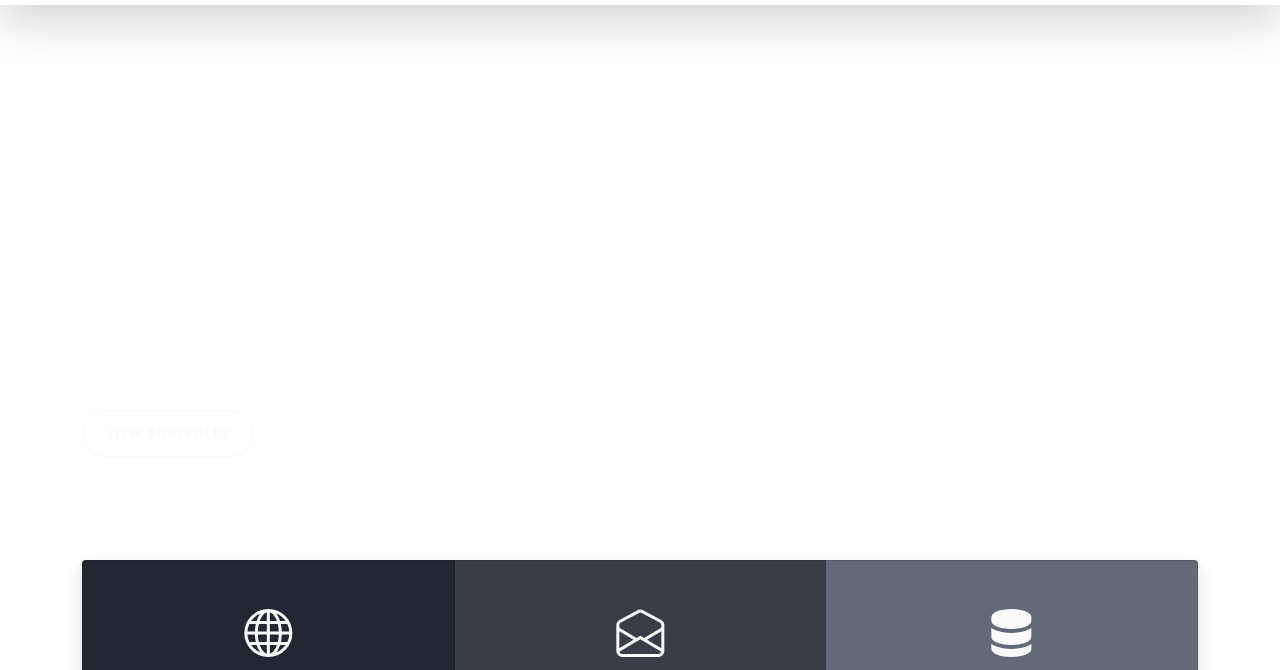
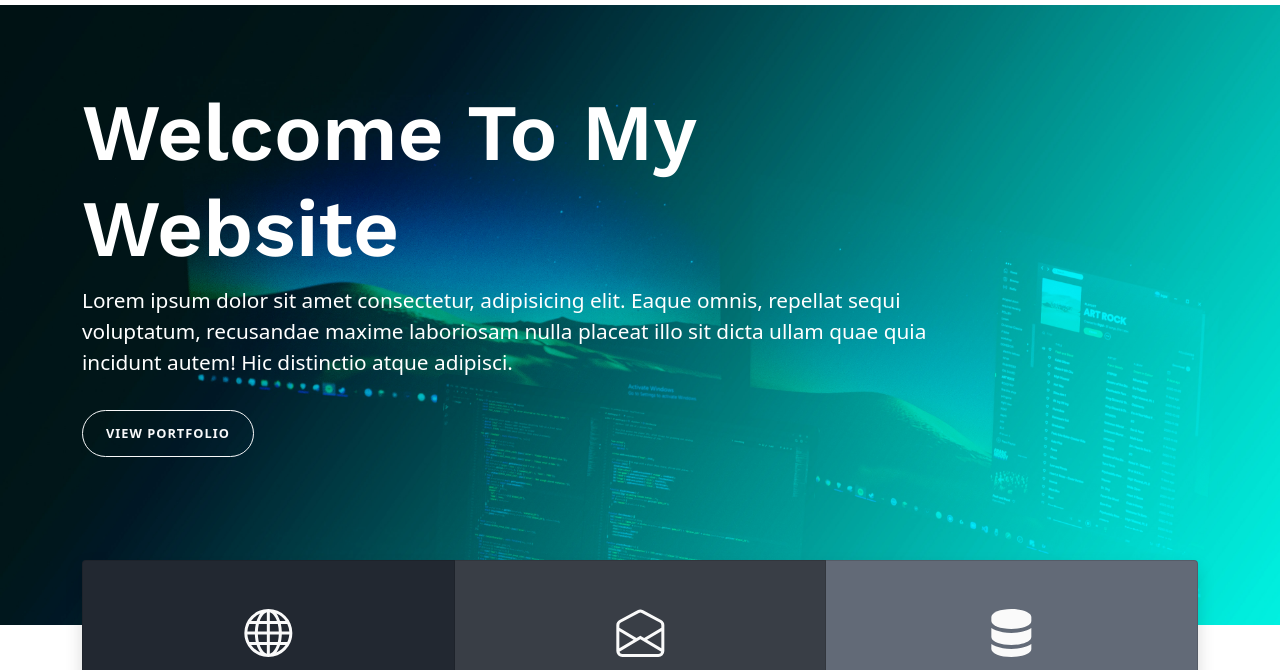
Before and after one commit to marshallhannah/marshallhannah.github.io, a plain HTML site: page index.html in a window 1280 px wide. Shown: the part 124-794 px from the top of the page. Drawn offline with nearby package versions, Linux system fonts and the light colour scheme.

Commit message:
Updated BG image relative path

```diff
--- a/styles.css
+++ b/styles.css
@@ -58,7 +58,7 @@ h1, h2, h3, h4 {
 }
 
 .hero {
-  background-image: url('/images/main-hero-bg-3.jpg');
+  background-image: url('main-hero-bg-3.jpg');
   background-size: cover;
   background-repeat: no-repeat;
   background-position: top center;
```
